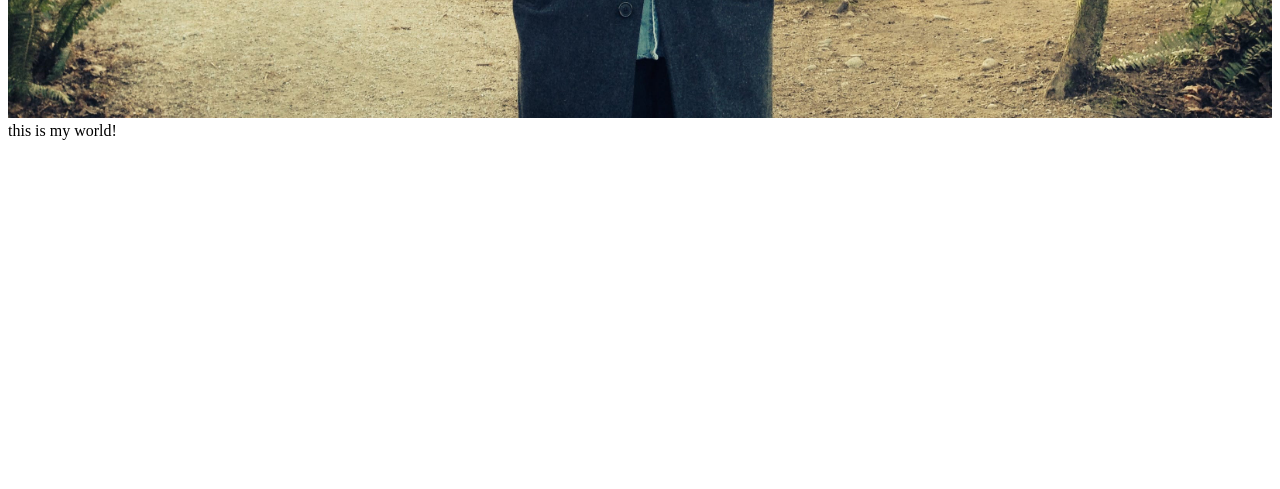
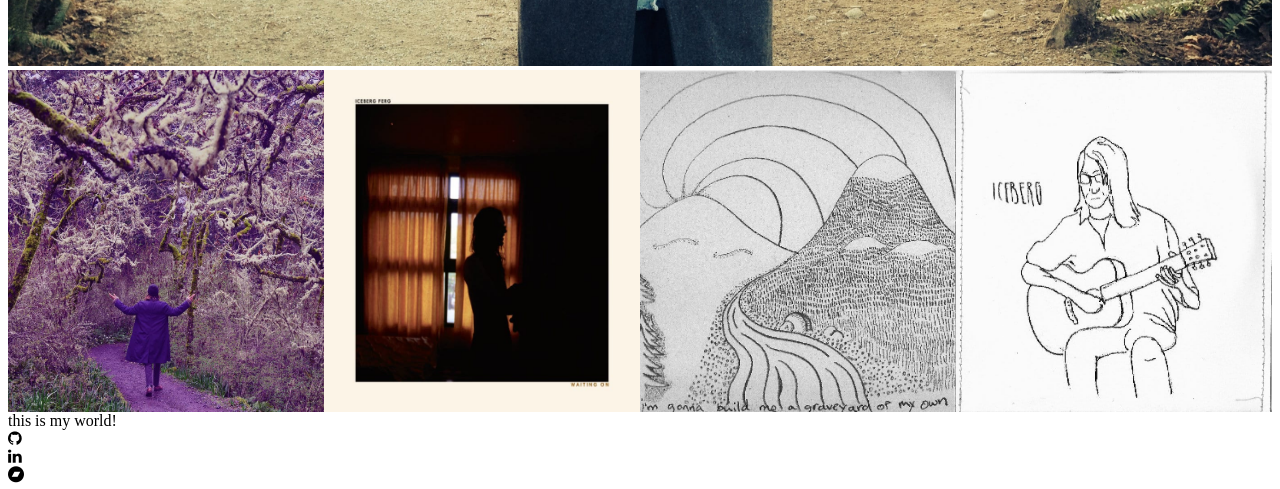
Before and after one commit to fergmac/ferg-world, a website built with webpack: page index.html in a window 1280 px wide. Shown: the part 890-1379 px from the top of the page. Before the commit the page ends 1038 px from the top, so only its background shows below. Built offline with nearby package versions, Linux system fonts and the light colour scheme.

Commit message:
flex and style album-list

```diff
--- a/css/_main.scss
+++ b/css/_main.scss
@@ -1,4 +1,51 @@
+@import "variables";
+
+@mixin desktop {
+    @media (min-width: $desktop-width) {
+      @content;
+    }
+}
+@mixin tablet {
+    @media (min-width: $tablet-width) {
+      @content;
+    }
+}
+@mixin mobile {
+    @media (min-width: $mobile-width) {
+      @content;
+    }
+}
+
+
 .photo-banner {
-    height: 1000px;
+    height: 100%;
     width: 100%;
+    margin: 0 auto;
 }
+.album-list {
+    display: flex;
+    flex-flow: row wrap;
+}
+.album {
+    @include mobile {
+        flex: 1 0 100%;
+    }
+    @include tablet {
+        flex: 1 0 50%;
+    }
+    @include desktop {
+        flex: 1 0 25%;
+    }
+}
+.album-image {
+    height: 100%;
+    width: 100%;
+
+}
+.album-text {
+
+}
+
+.album:hover {
+    opacity: .25;
+}
--- a/css/_variables.scss
+++ b/css/_variables.scss
@@ -0,0 +1,3 @@
+$desktop-width: 1000px;
+$tablet-width: 600px;
+$mobile-width: 480px;
--- a/css/style.scss
+++ b/css/style.scss
@@ -1 +1,2 @@
 @import "main";
+@import "./scss/font-awesome.scss"
--- a/index.html
+++ b/index.html
@@ -15,8 +15,32 @@
         <div>
             <img class="photo-banner" src="./images/forest-ferg.JPG" alt="forest photo"/>
         </div>
+    <section class="album-list">
+        <div class="album">
+            <a href="https://icebergferg.bandcamp.com/album/in-the-valley-of-the-purple-prince">
+                <img class="album-image" src="./images/purple-prince-cover.jpg" alt="album cover" />
+            </a>
+        </div>
+        <div class="album">
+            <a href="https://icebergferg.bandcamp.com/album/waiting-on">
+                <img class="album-image" src="./images/waiting-on-cover.jpg" alt="album cover" />
+            </a>
+        </div>
+        <div class="album">
+            <a href="https://icebergferg.bandcamp.com/album/im-gonna-build-me-a-graveyard-of-my-own">
+                <img class="album-image" src="./images/build-me-a-grave-cover.jpg" alt="album cover" />
+            </a>
+        </div>
+        <div class="album">
+            <a href="https://icebergferg.bandcamp.com/album/iceberg-s-t">
+                <img class="album-image" src="./images/iceberg-st-cover.jpg" alt="album cover" />
+            </a>
+        </div>
+    </section>
         <div class="test">this is my world!</div>
-
+        <div><i class="fa fa-github" aria-hidden="true"></i></div>
+        <div><i class="fa fa-linkedin" aria-hidden="true"></i></div>
+        <div><i class="fa fa-bandcamp" aria-hidden="true"></i></div>
     <!-- ///// Footer ///// -->
         <footer class="footer">
         </footer>
```
